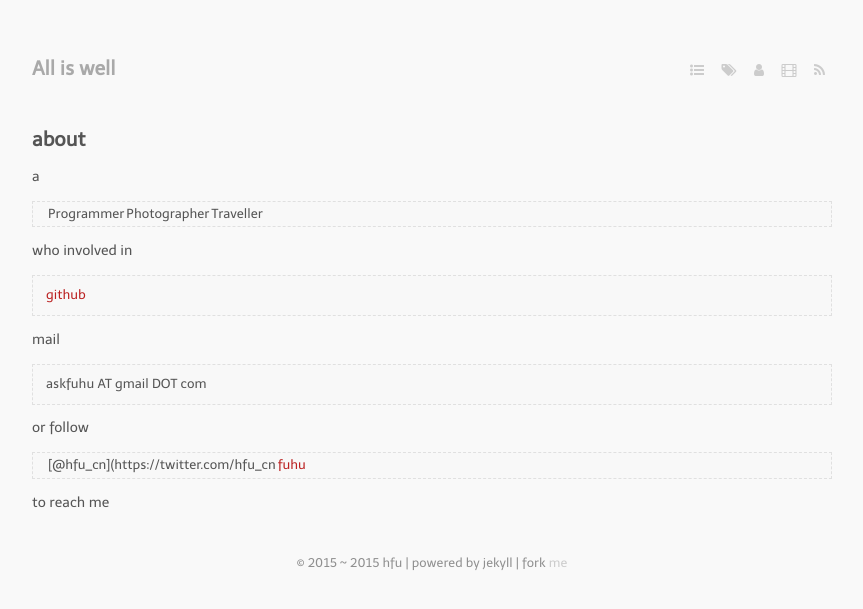
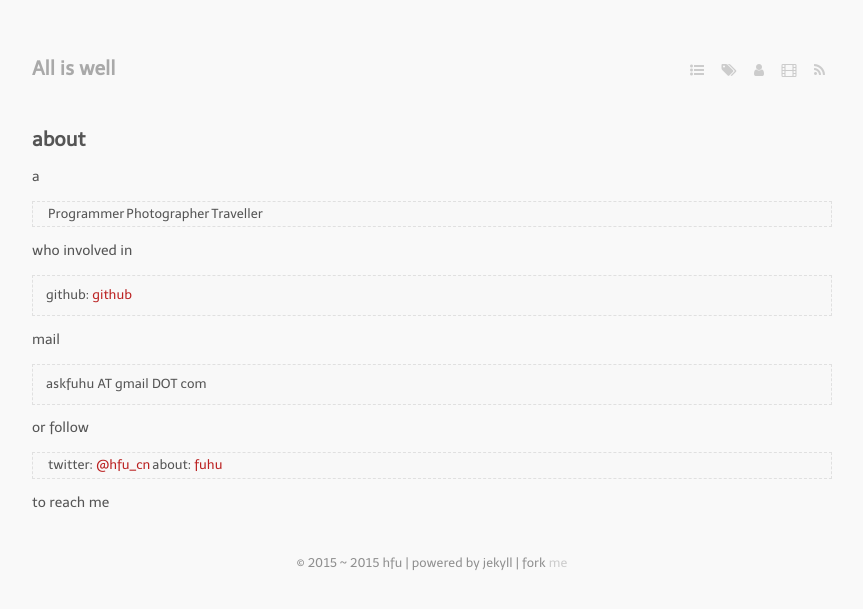
Before and after one commit to hfuCN/Pages, a Jekyll site: the page built from about.markdown, in a window 1280 px wide. Shown: the top 609 px of the page, without its empty margins (208-1071 px from the left). Built offline with Jekyll 4.4.1, drawn with Linux system fonts in a browser that asks for light colours; nearby versions of some CDN libraries; some web fonts are replaced; Markdown is read by kramdown in place of the engine named in the settings.

Commit message:
fix about me

```diff
--- a/about.markdown
+++ b/about.markdown
@@ -9,7 +9,7 @@ a
 
 who involved in
 
-> [github](https://github.com/hfuCN?tab=contributions&period=monthly)
+> github: [github](https://github.com/hfuCN?tab=contributions&period=monthly)
 
 mail
 
@@ -17,6 +17,6 @@ mail
 
 or follow
 
-> [@hfu_cn](https://twitter.com/hfu_cn |  [fuhu](http://about.me/hfucn)
+> twitter: [@hfu_cn](https://twitter.com/hfu_cn) | about: [fuhu](http://about.me/hfucn)
 
 to reach me
```
